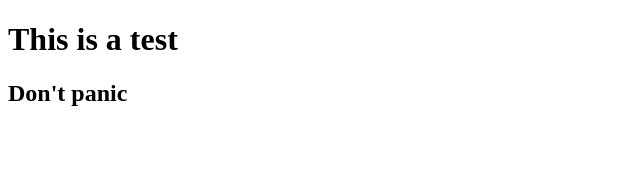
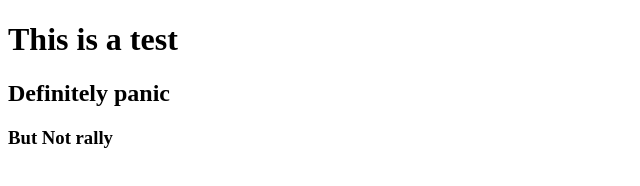
Before and after one commit to mayjung0925/advancedGIT-practice, a plain HTML site: page index.html in a window 1280 px wide. Shown: the whole page, without its empty margins (0-640 px from the left). Drawn offline with Linux system fonts and the light colour scheme.

Commit message:
Making a slight change to index.html

```diff
--- a/index.html
+++ b/index.html
@@ -8,7 +8,8 @@
 </head>
 <body>
     <h1>This is a test</h1>
-    <h2>Don't panic</h2>
+    <h2>Definitely panic</h2>
+    <h3>But Not rally</h3>
 
 </body>
 </html>
```
